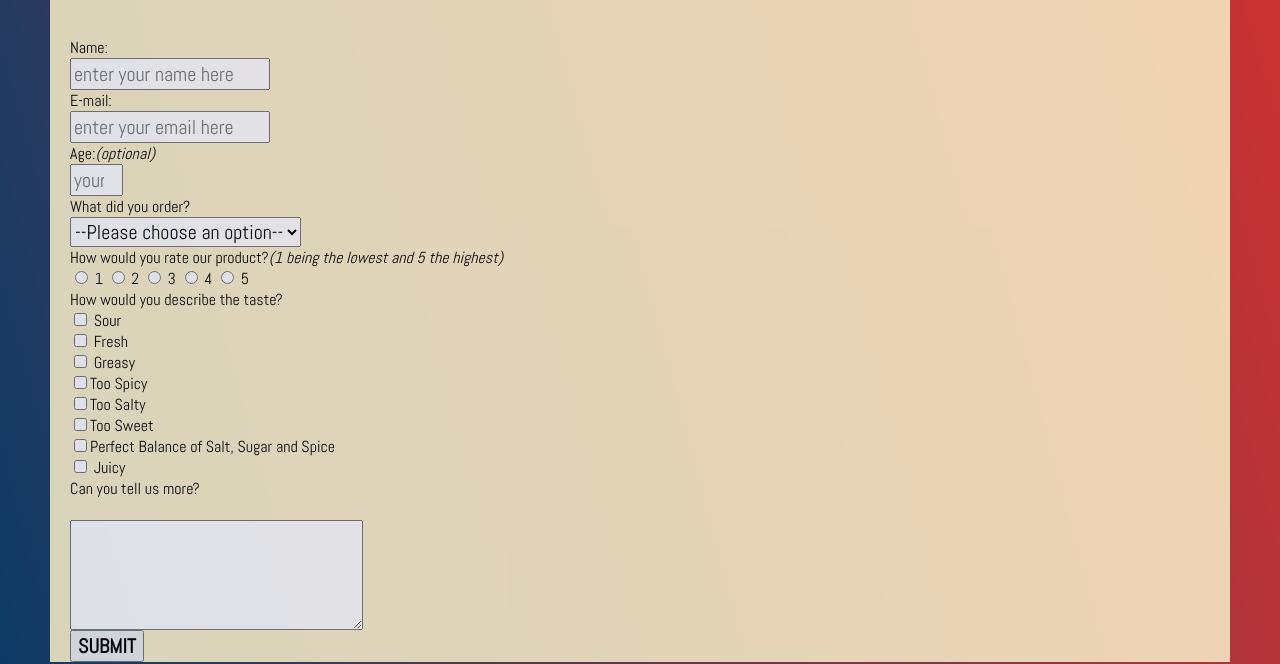
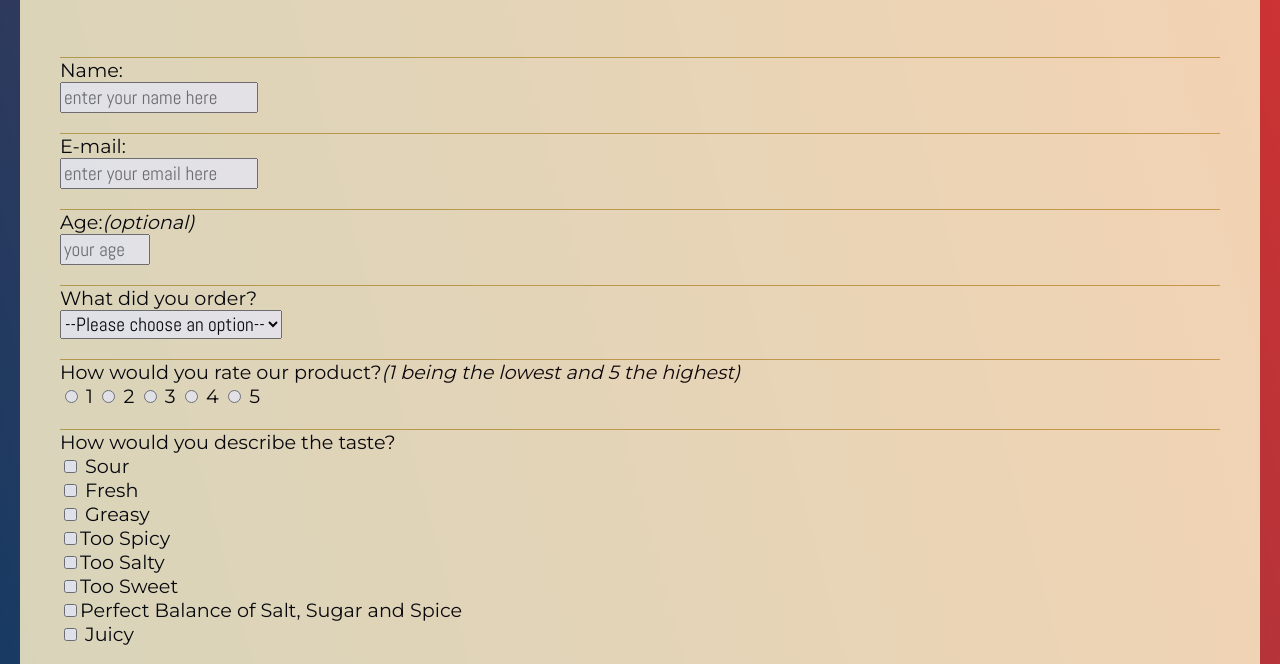
Before and after one commit to pmaycomia/my-survey-form, a plain HTML site: page index.html in a window 1280 px wide. Shown: the part 282-946 px from the top of the page. Drawn offline with Linux system fonts and the light colour scheme.

Commit message:
Re-style the form and add a footer

```diff
--- a/index.html
+++ b/index.html
@@ -24,22 +24,22 @@
 
         <div class="form">
             <form id="survey-form">
-                <div class="name">
+                <div class="options name">
                     <label id="name-label">Name:</label> <br>
                     <input id="name" type="text" placeholder="enter your name here" id="name-label" required>
                 </div>
 
-                <div class="email">
+                <div class="options email">
                     <label id="email-label">E-mail:</label><br>
                     <input id="email" type="email" placeholder="enter your email here" id="email-label" required>
                 </div>
 
-                <div class="number">
+                <div class="options number">
                     <label id="number-label">Age:<em>(optional)</em></label><br>
-                    <input id="number" type="number" placeholder="your age here" id="age-label" min="10" max="99">
+                    <input id="number" type="number" placeholder="your age" id="age-label" min="10" max="99">
                 </div>
 
-                <div class="products">
+                <div class="options products">
                     <label for="product-selection" required>What did you order?</label><br>
                     <select name="products" id="dropdown">
                         <option value="">--Please choose an option--</option>
@@ -51,7 +51,7 @@
                     </select>
                 </div>
 
-                <div class="rating">
+                <div class="options rating">
                     <label id="rating">How would you rate our product?<em>(1 being the lowest and 5 the
                         highest)</em></label><br>
                     <label for="rating"><input id="one" value="one" type="radio" name="one-five"> 1</label>
@@ -62,7 +62,7 @@
                 </div>
 
 
-                <div class="taste">
+                <div class="options taste">
                     <label>How would you describe the taste?</label><br>
                     <label for="sour"><input value="sour" id="sour" type="checkbox" name="taste" ca> Sour</label><br>
                     <label for="fresh"><input value="fresh" id="fresh" type="checkbox" name="taste"> Fresh</label><br>
@@ -78,16 +78,24 @@
                     <label for="juicy"><input value="juicy" id="juicy" type="checkbox" name="taste"> Juicy</label>
                 </div>
 
-                <div class="extra-comments">
+                <div class="options extra-comments">
                     <label for="extra-comments">Can you tell us more?</label><br><br>
-                    <textarea placeholder="enter your comment here..." id="comments" name="comments" rows="4" cols="30">
+                    <textarea placeholder="enter your comment here..." id="comments" name="comments" rows="4">
                     </textarea>
                 </div>
 
 
                 <button type="submit" id="submit"><strong>SUBMIT</strong></button>
             </form>
+
+
         </div>
 
+
+    </div>
+
+    <div class="footer">
+
+        <p>contact </p>
     </div>
 </body>
--- a/style.css
+++ b/style.css
@@ -32,7 +32,8 @@ body {
 
 .form-container {
     display: block;
-    margin: 0 50px;
+    padding: 20px;
+    margin: 0 20px;
     background-color: #faf0ca;
     opacity: 0.85;
     font-family: 'Abel', sans-serif;
@@ -63,39 +64,49 @@ body {
 
 .form {
     margin: 20px;
-}
-
-input[type="text"] {
-    font-size: 20px;
+    font-size: 1.2rem;
     font-family: 'Abel', sans-serif;
 }
 
-input[type="email"] {
-    font-size: 20px;
+.options {
+    margin: 20px 0;
+    border-top: solid 1px rgb(202, 169, 77);
+}
+
+.options label {
+    font-family: 'Montserrat', sans-serif;
+}
+
+input {
+    font-family: 'Abel', sans-serif;
+    font-size: 1.2rem;
+}
+
+input[type="number"] {
+    width: 90px;
+}
+
+textarea {
+    font-size: 1.2rem;
     font-family: 'Abel', sans-serif;
 }
 
-input[type="number"] {
-    font-size: 20px;
-    font-family: 'Abel', sans-serif;
-}
-
-textarea {
-    font-size: 20px;
-    font-family: 'Abel', sans-serif;
-}
-
-option {
-    font-size: 20px;
+.products option {
+    font-size: 1.2rem;
     font-family: 'Abel', sans-serif;
 }
 
 select {
-    font-size: 20px;
+    font-size: 1.2rem;
     font-family: 'Abel', sans-serif;
 }
 
+.options .extra-comments {
+    color: coral;
+    width: 180px;
+}
+
 button {
-    font-size: 20px;
+    font-size: 1.2rem;
     font-family: 'Abel', sans-serif;
 }
```
